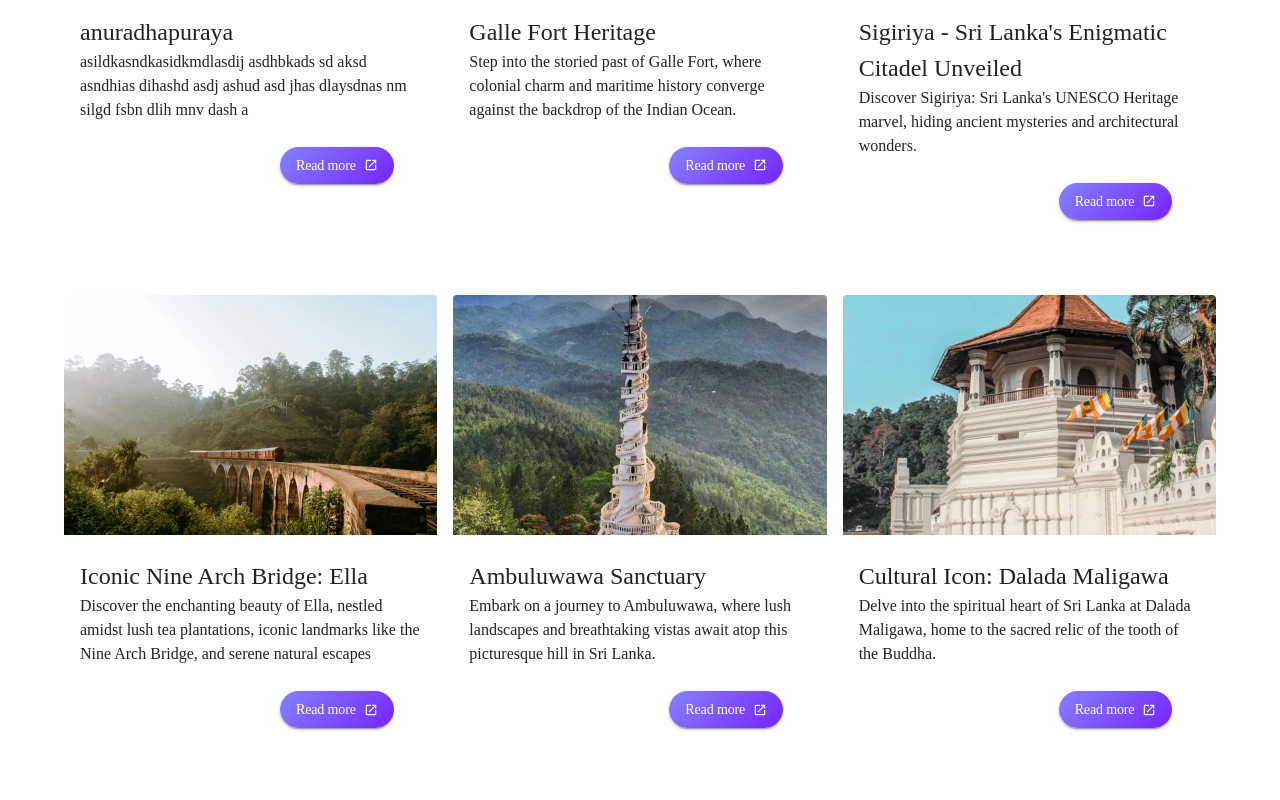
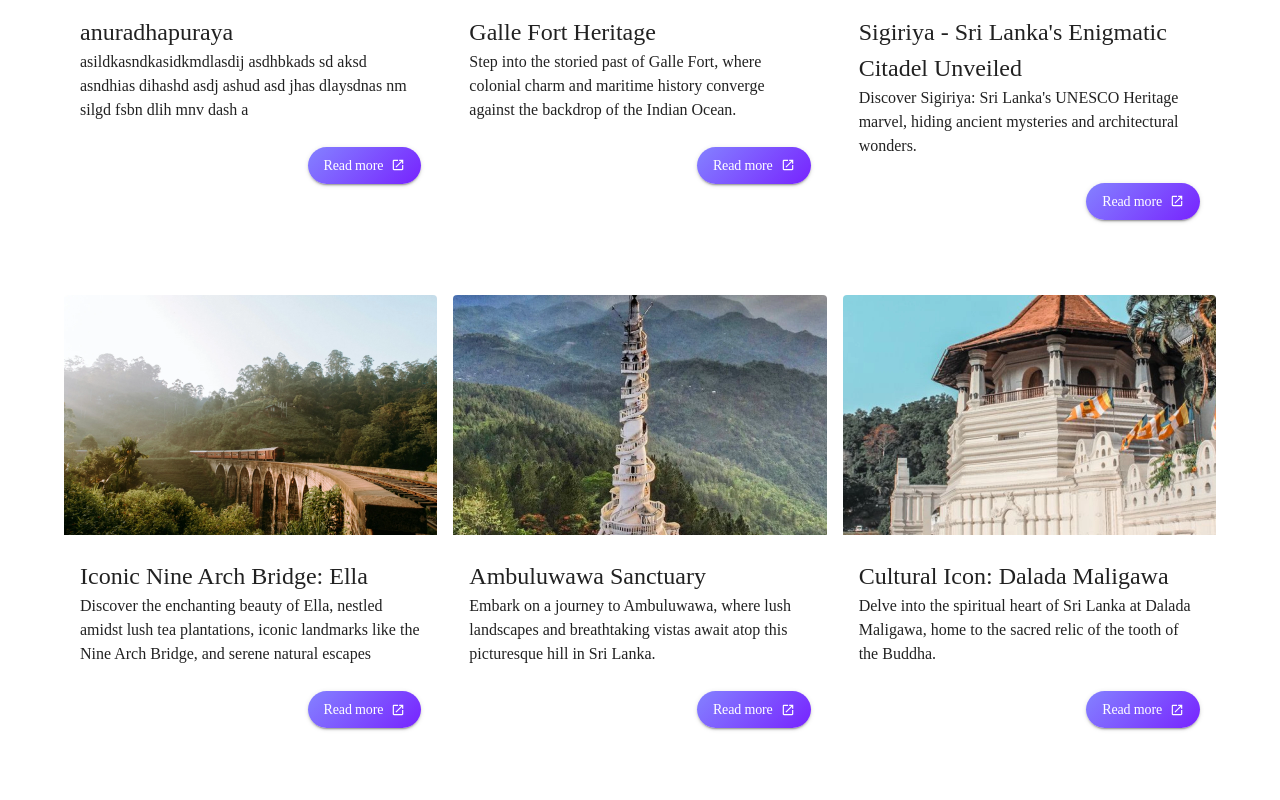
Before and after one commit to Software-Lifecycle-Consultants/slc-open-hms, a Next.js app: page /blog-detail in a window 1280 px wide. Shown: the part 4600-5400 px from the top of the page. Built offline with nearby package versions, Linux system fonts and the light colour scheme.

Commit message:
Redesign read more button align to the figma design

```diff
--- a/components/blogPage/blogcard.tsx
+++ b/components/blogPage/blogcard.tsx
@@ -79,9 +79,7 @@ const BlogCard: React.FC<BlogCardProps> = ({ image, author, date, title, descrip
             </Box>
             <Box>{description}</Box>
 
-    <Box sx={{
-      marginLeft:"200px",
-      justifyContent: "flex-end"}}>
+            <Stack direction="row" justifyContent="flex-end">
     <Link href={"/blog-detail"}>
       <Button
             sx={{fontSize: {md:"14px", xs:"10px"},}}
@@ -100,10 +98,10 @@ const BlogCard: React.FC<BlogCardProps> = ({ image, author, date, title, descrip
               }}
           >
             Read more
-            <LaunchIcon sx={{ color: "#FFFFFF" ,  fontSize: {md:"14px", xs:"10px"}, marginLeft:"8px"}} />
+            <LaunchIcon sx={{ color: "#FFFFFF" ,  fontSize: {xl:"10px", md:"14px", xs:"10px"}, marginLeft:"8px"}} />
           </Button>
           </Link>
-          </Box>
+          </Stack>
 
         </CardContent>
       </Card>
```
